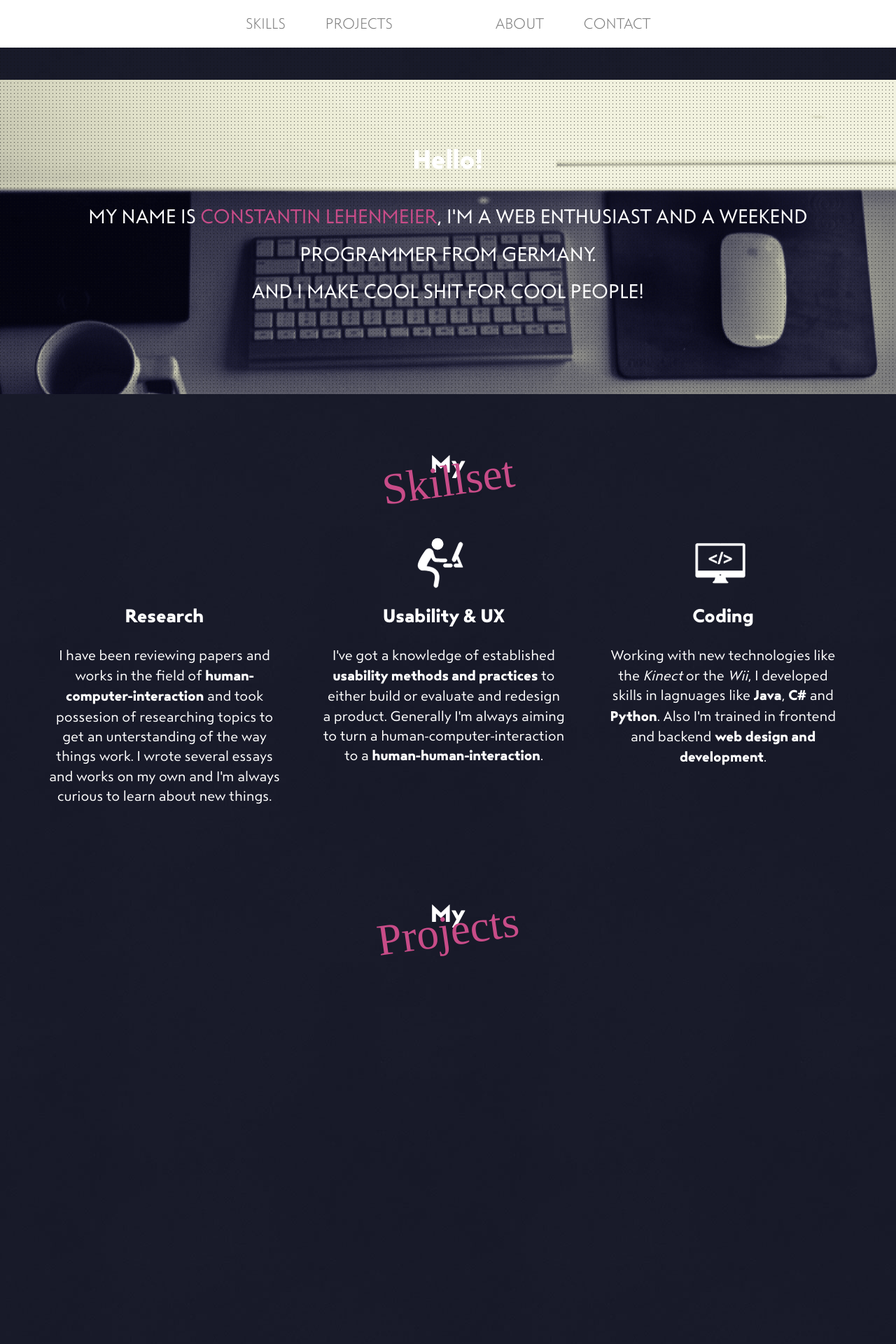
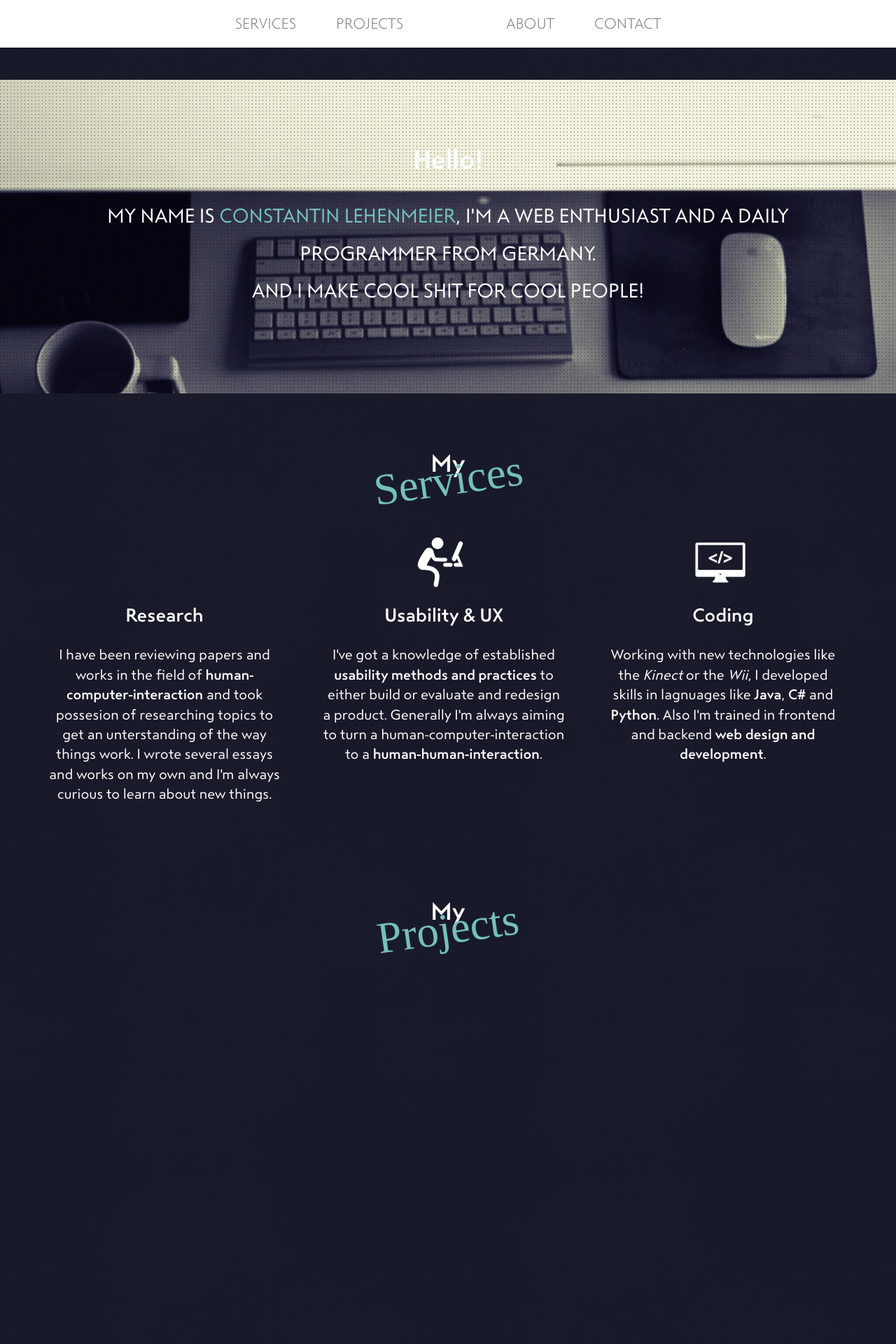
Before and after one commit to CrazyCrud/portfolio-website-1, a PHP site: page / in a window 1280 px wide. Shown: the top 1920 px of the page at 70% size. Run offline with PHP 8.4, Linux system fonts and the light colour scheme; some web fonts are replaced.

Commit message:
Changed color

```diff
--- a/index.php
+++ b/index.php
@@ -58,7 +58,7 @@ if($email != false && $message != false && $captcha != false){
 				</ul>
 				<section class="top-bar-section">
 					<ul>
-						<li class="top-bar-item uppercase"><a id="link-skills" href="#skills">Skills</a></li>
+						<li class="top-bar-item uppercase"><a id="link-skills" href="#skills">Services</a></li>
 						<li class="top-bar-item uppercase"><a id="link-projects" href="#projects">Projects</a></li>
 						<li class="top-bar-item divider"></li>
 						<li class="top-bar-item uppercase"><a id="link-about" href="#about">About</a></li>
@@ -73,7 +73,7 @@ if($email != false && $message != false && $captcha != false){
 			<div class="header-text">
 				<h2>Hello!</h2>
 				<p class="uppercase">
-					My Name is <span class="primary-light">Constantin Lehenmeier</span>, I&#39;m a web enthusiast and a weekend programmer from Germany.
+					My Name is <span class="primary-light">Constantin Lehenmeier</span>, I&#39;m a web enthusiast and a daily programmer from Germany.
 					</br>And I make cool shit for cool people!
 				</p>
 			</div>
@@ -85,7 +85,7 @@ if($email != false && $message != false && $captcha != false){
 					<article>
 						<header class="header-section">
 							<h2>My</h2>
-							<span class="headline" data-0="transform: scale(1) rotate(-8deg);" data-top="transform: scale(1.2) rotate(-6deg);">Skillset</span>
+							<span class="headline" data-0="transform: scale(1) rotate(-8deg);" data-top="transform: scale(1.2) rotate(-6deg);">Services</span>
 						</header>
 						<div class="skills-content-container">
 							<ul class="skills-content">
@@ -269,7 +269,7 @@ if($email != false && $message != false && $captcha != false){
 									While I attended the course of media and computer science I worked at the IT branch of the university's library.</br>
 								</p>
 								<div class="what">
-									<h5 class="uppercase">Backend-Work</h5>
+									<h5 class="uppercase">Backend Development</h5>
 									<p>
 										I redesigned the strcuture and organization of few <strong>mySQL</strong> databases and their connection to the frontend.
 									</p>
@@ -282,7 +282,7 @@ if($email != false && $message != false && $captcha != false){
 								<div class="what">
 									<h5 class="uppercase">Responsive Refactoring</h5>
 									<p>
-										I was involved in the <strong>responsive</strong> redesign of a digital magazine library.
+										I was involved in the <strong>responsive</strong> redesign of the website of a digital magazine library.
 									</p>
 								</div>
 								<div class="when">
@@ -297,7 +297,7 @@ if($email != false && $message != false && $captcha != false){
 								<p class="interests">
 									Besides designing and developing things, I'm a <strong>music</strong> enthusiast in collecting, listening and creating - not so listenable - music.
 									I spent a lot of time creating and tweaking sounds in <em>Ableton</em> and sampling obscure sources; I'm always searching for new and innovative music.</br>
-									When I'm not listening to music I'm trying to get my head around the history and the evolution of type. For a few years I have been reading all influential books about <strong>typography</strong> which is a never ending venture.
+									Besides that I'm trying to get my head around the history and the evolution of <strong>typography</strong>. For a few years I have been trying to get a sense and feeling for type and studied a wide range of books about typography which is a never ending venture.
 								</p>
 							</section>
 
--- a/scss/framework/_colors.scss
+++ b/scss/framework/_colors.scss
@@ -1,9 +1,17 @@
 $background: #1c192c;
 $secondary_dark: #213359;
-$secondary_light: #70a9e0;
+
+//$secondary_light: #70a9e0;
+$secondary_light: #69b0dc;
+
 $primary_dark: #5f3368;
-$primary_light: #c84c88;
-$neutral_dark: #412347;
+//$primary_light: #c84c88;
+$primary_light: #74c0bc;
+
+$neutral_dark: #152038;
 $grey_dark: #808080;
 $grey_light: #ebebeb;
 $black: #111;
+
+//#74c0bc
+//#69b0dc
--- a/scss/framework/_typography.scss
+++ b/scss/framework/_typography.scss
@@ -2,5 +2,6 @@ $default_font_size: 20px;
 $default_regular: "SteagalRegular";
 $default_bold: "SteagalBold";
 $default_light: "SteagalLight";
+//$script: "Lakesight";
 $script: "Lakesight";
 $icomoon: 'icomoon';
--- a/scss/modules/_base.scss
+++ b/scss/modules/_base.scss
@@ -7,7 +7,7 @@
 
 @font-face {
 	font-family: $default_bold;
-	src: url('fonts/steagal_bold.otf');
+	src: url('fonts/steagal_medium.otf');
 	font-weight: 700;
 	font-style: normal;
 }
--- a/scss/modules/_navigation.scss
+++ b/scss/modules/_navigation.scss
@@ -77,7 +77,7 @@
 		}
 
 		li:hover{
-			background-color: $primary_dark;
+			background-color: $secondary_dark;
 			a{
 				color: white;
 			}
@@ -127,9 +127,9 @@
 			}
 			li:hover{
 				background: none;
-				border-top: 2px solid $primary_dark;
+				border-top: 2px solid $secondary_dark;
 				a{
-					color: $primary_dark;
+					color: $secondary_dark;
 				}
 			}
 			li.divider:hover{
--- a/scss/sections/_home.scss
+++ b/scss/sections/_home.scss
@@ -454,7 +454,7 @@
 		padding: 15px 25px 15px 63px;
 		font-weight: 700;
 		letter-spacing: $negative_9;
-		background: $primary_dark;
+		background: $secondary_dark;
 		color: $primary_light;
 		border-radius: 7px;
 		border-bottom: 5px solid $neutral_dark;
```
Also changed, not shown: css/fonts/deftone.ttf (added), css/fonts/steagal_medium.otf (added), css/home.css, css/projects.css.
